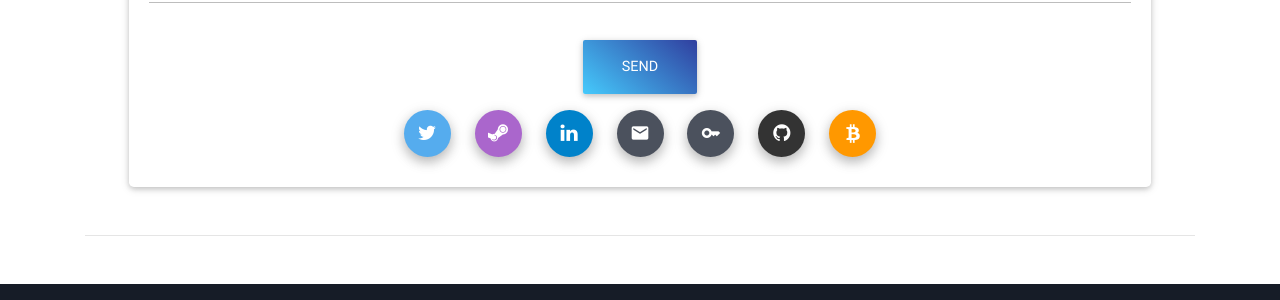
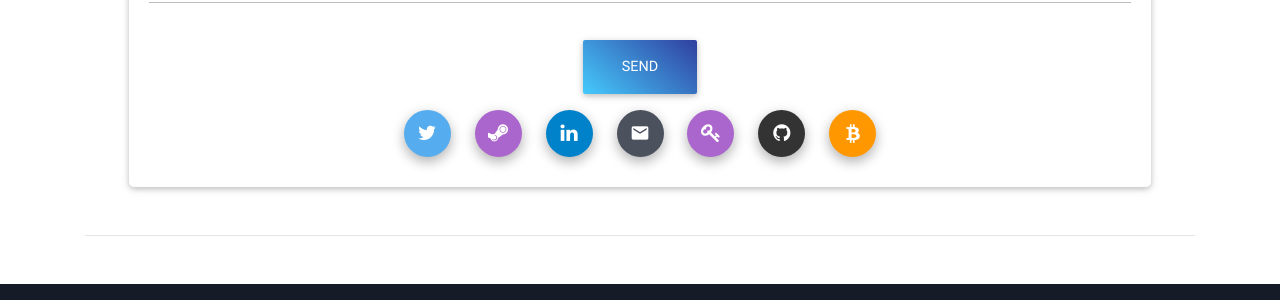
Before and after one commit to jonahsnider/jonahsnider.com, a Jekyll site: the page index.html, which Jekyll copies as it is, in a window 1280 px wide. Shown: the part 1275-1575 px from the top of the page. Built offline with Jekyll 4.4.1, drawn with Linux system fonts in a browser that asks for light colours; nearby versions of some CDN libraries; library files that are not in the unit come from our copies.

Commit message:
Fix icon colors

```diff
--- a/assets/css/style.css
+++ b/assets/css/style.css
@@ -102,20 +102,8 @@ header,
 
 /* Custom colors */
 
-.paypal {
-    color: #179bd7;
-}
-
-.amazon {
-    color: #f99b37;
-}
-
-.visa {
-    color: #1a1f71;
-}
-
-.mastercard {
-    color: #ff5f00;
+.keybase {
+    color: #33a0ff;
 }
 
 
--- a/index.html
+++ b/index.html
@@ -137,7 +137,7 @@
                 <a type="button" class="btn-floating btn-tw" href="https://twitter.com/thepizzafox">
                   <i class="fa fa-twitter"></i>
                 </a>
-                <a type="button" class="btn-floating" href="https://steamcommunity.com/id/pizza_fox">
+                <a type="button" class="btn-floating btn-elegant" href="https://steamcommunity.com/id/pizza_fox">
                   <i class="fa fa-steam"></i>
                 </a>
                 <a type="button" class="btn-floating btn-li" href="https://www.linkedin.com/in/jonahsnider/">
@@ -146,8 +146,8 @@
                 <a type="button" class="btn-floating btn-email" href="mailto:me@jonahsnider.ninja">
                   <i class="material-icons">email</i>
                 </a>
-                <a type="button" class="btn-floating btn-email" href="https://keybase.io/pizzafox">
-                    <i class="material-icons">key</i>
+                <a type="button" class="btn-floating keybase" href="https://keybase.io/pizzafox">
+                  <i class="fa fa-key"></i>
                   </a>
                 <a type="button" class="btn-floating btn-git" href="https://github.com/PizzaFox">
                   <i class="fa fa-github"></i>
```
